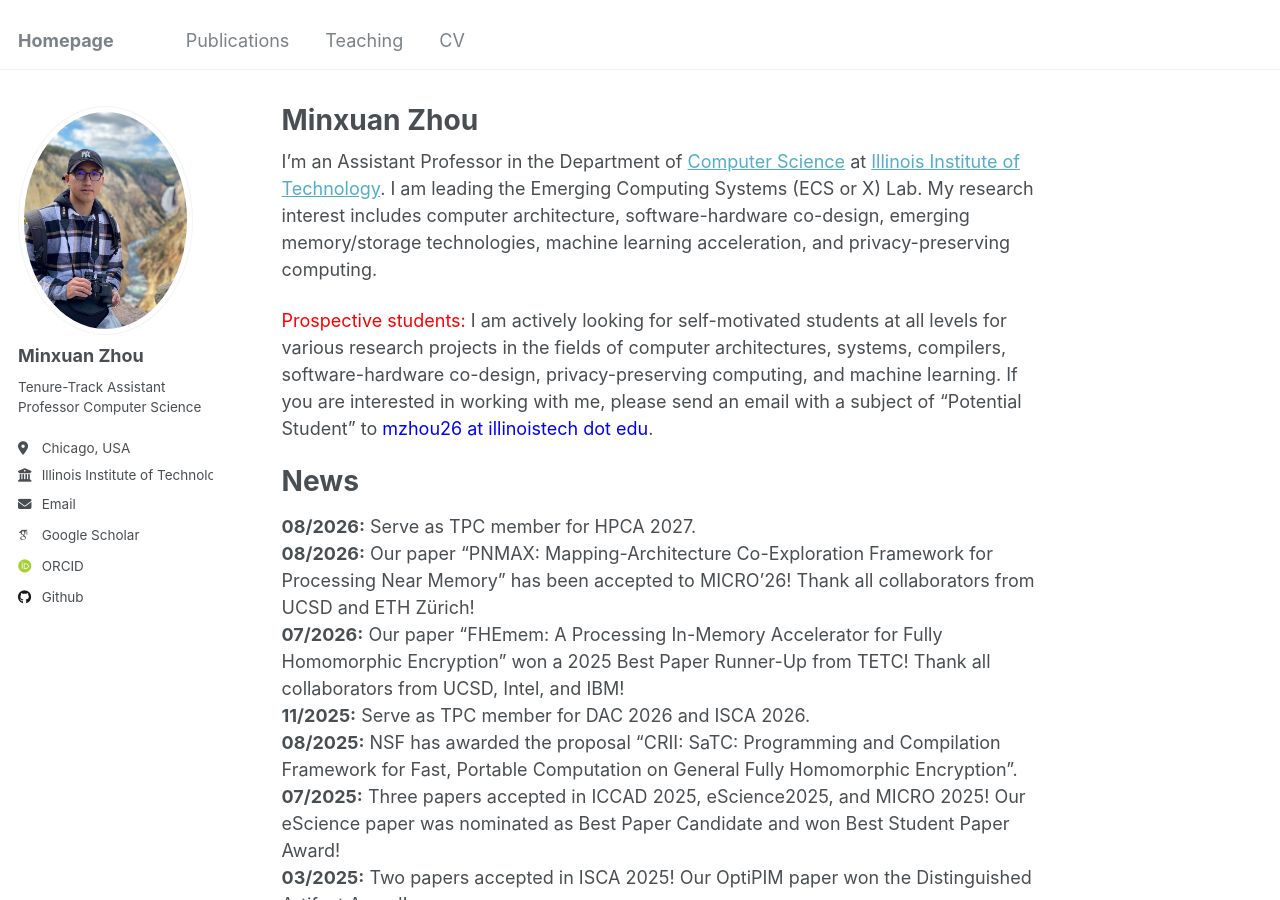
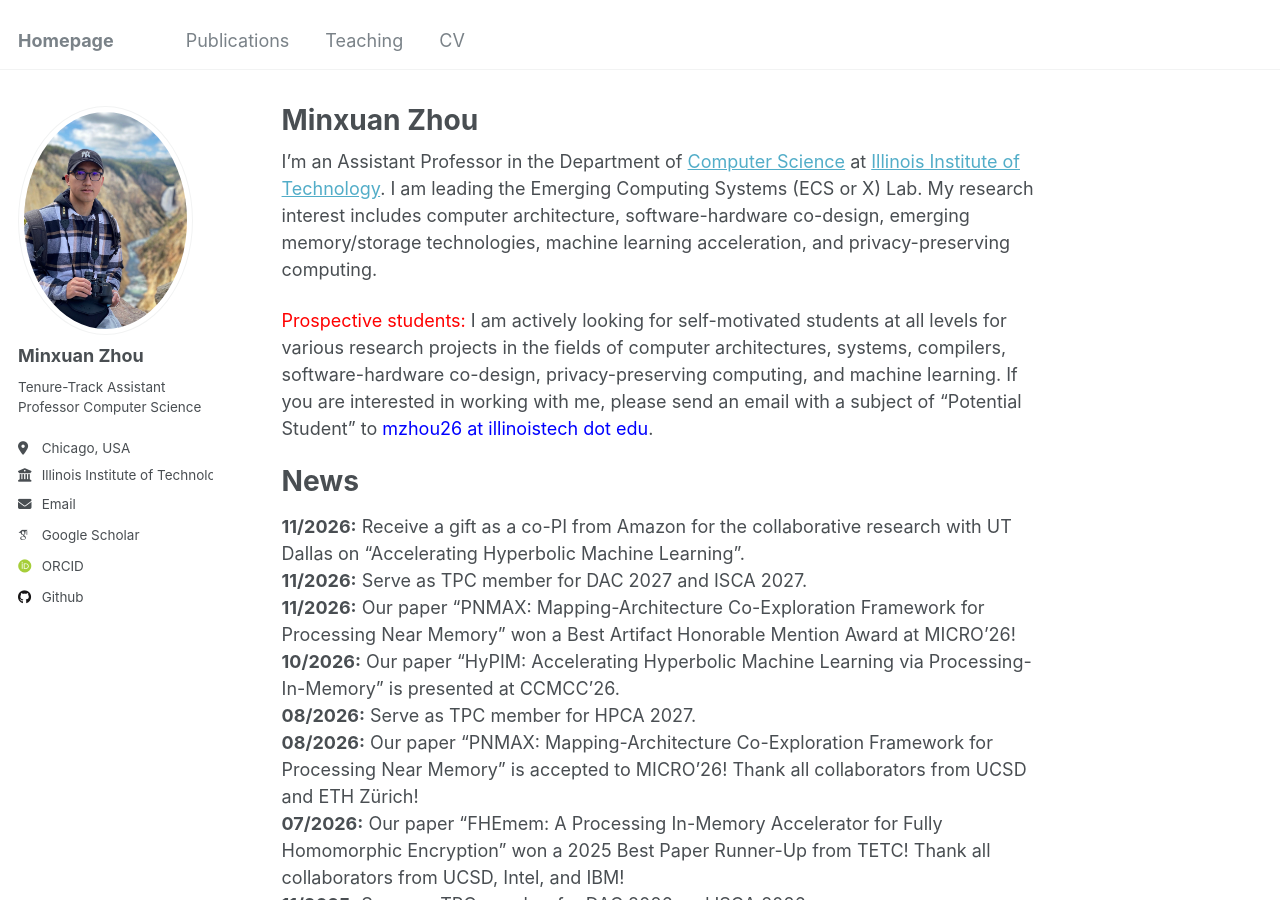
Before and after one commit to zhouminxuan/zhouminxuan.github.io, a Jekyll site: the page built from _pages/about.md, in a window 1280 px wide and 900 px high. Built offline with Jekyll 4.4.1, drawn with Linux system fonts in a browser that asks for light colours; emoji names are drawn with the system emoji font; some web fonts are replaced.

Commit message:
update news

```diff
--- a/_pages/about.md
+++ b/_pages/about.md
@@ -13,8 +13,12 @@ I'm an Assistant Professor in the Department of [Computer Science](https://www.i
 
 News
 ======
+**11/2026:** Receive a gift as a co-PI from Amazon for the collaborative research with UT Dallas on "Accelerating Hyperbolic Machine Learning".
+**11/2026:** Serve as TPC member for DAC 2027 and ISCA 2027.
+**11/2026:** Our paper "PNMAX: Mapping-Architecture Co-Exploration Framework for Processing Near Memory" won a Best Artifact Honorable Mention Award at MICRO'26!
+**10/2026:** Our paper "HyPIM: Accelerating Hyperbolic Machine Learning via Processing-In-Memory" is presented at CCMCC'26.
 **08/2026:** Serve as TPC member for HPCA 2027.
-**08/2026:** Our paper "PNMAX: Mapping-Architecture Co-Exploration Framework for Processing Near Memory" has been accepted to MICRO'26! Thank all collaborators from UCSD and ETH Zürich!
+**08/2026:** Our paper "PNMAX: Mapping-Architecture Co-Exploration Framework for Processing Near Memory" is accepted to MICRO'26! Thank all collaborators from UCSD and ETH Zürich!
 **07/2026:** Our paper "FHEmem: A Processing In-Memory Accelerator for Fully Homomorphic Encryption" won a 2025 Best Paper Runner-Up from TETC! Thank all collaborators from UCSD, Intel, and IBM!
 **11/2025:** Serve as TPC member for DAC 2026 and ISCA 2026.
 **08/2025:** NSF has awarded the proposal "CRII: SaTC: Programming and Compilation Framework for Fast, Portable Computation on General Fully Homomorphic Encryption".
```
